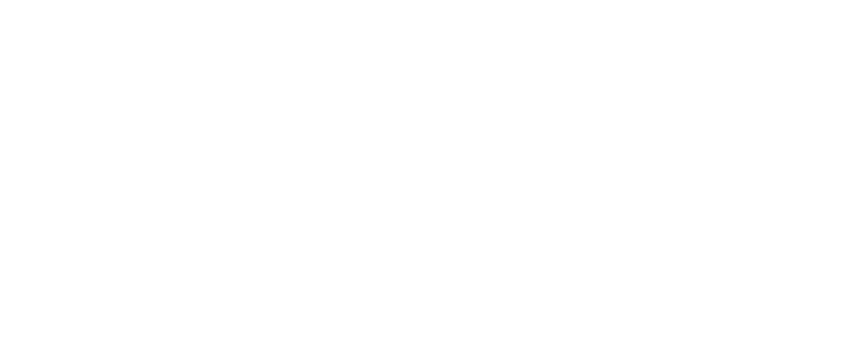
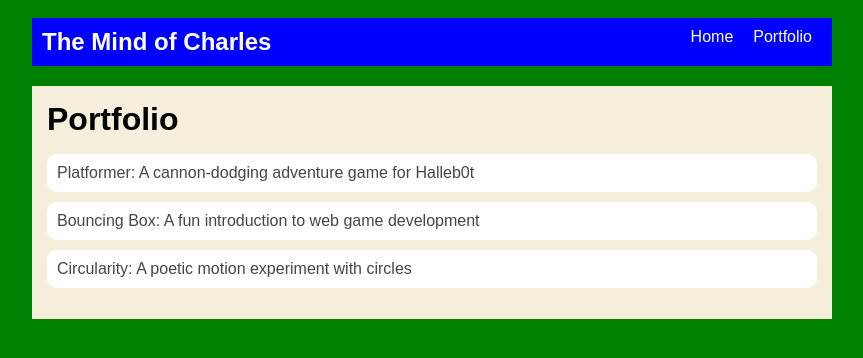
Before and after one commit to Charlessimon08/Charlessimon08.github.io, a plain HTML site: page portfolio.html in a window 1280 px wide. Shown: the whole page, without its empty margins (208-1071 px from the left). Drawn offline with Linux system fonts and the light colour scheme.

Commit message:
add index.html and css files

```diff
--- a/portfolio.html
+++ b/portfolio.html
@@ -0,0 +1,47 @@
+<!DOCTYPE html>
+<html>
+  <head>
+    <title>charles's mindset</title>
+    <link rel="stylesheet" href="style.css">
+  </head>
+
+  <body>
+    <!-- All content goes here -->
+    <div id="all-contents">
+      <nav>
+        <h1>The Mind of Charles</h1>
+        <ul id="nav-ul">
+          <li class="nav-li">
+            <a href="index.html">Home</a>
+          </li>
+          <li class="nav-li">
+            <a href="portfolio.html">Portfolio</a>
+          </li>
+        </ul>
+      </nav>
+
+      <main>
+        <div class="content">
+          <h1>Portfolio</h1>
+          <ul id="portfolio">
+            <li>
+              <a href="fsd-projects/platformer/"
+                >Platformer: A cannon-dodging adventure game for Halleb0t</a
+              >
+            </li>
+            <li>
+              <a href="fsd-projects/bouncing-box/"
+                >Bouncing Box: A fun introduction to web game development</a
+              >
+            </li>
+            <li>
+              <a href="fsd-projects/circularity/"
+                >Circularity: A poetic motion experiment with circles</a
+              >
+            </li>
+          </ul>
+        </div>
+      </main>
+    </div>
+  </body>
+</html>
--- a/style.css
+++ b/style.css
@@ -74,3 +74,28 @@ main {
 h2, h3 {
     margin: 0px;
 }
+/* Portfolio styles */
+.content h1 {
+    color: black;
+  }
+
+  #portfolio {
+    list-style-type: none;
+    padding-left: 0;
+  }
+
+  #portfolio li {
+    background: #fff;
+    padding: 10px;
+    border-radius: 10px;
+    margin-bottom: 10px;
+  }
+
+  #portfolio li:hover {
+    background: #eee;
+  }
+
+  #portfolio a {
+    text-decoration: none;
+    color: #454545;
+  }
```
Also changed, not shown: fsd-projects/platformer/platformer.js (+9 -9 lines).
